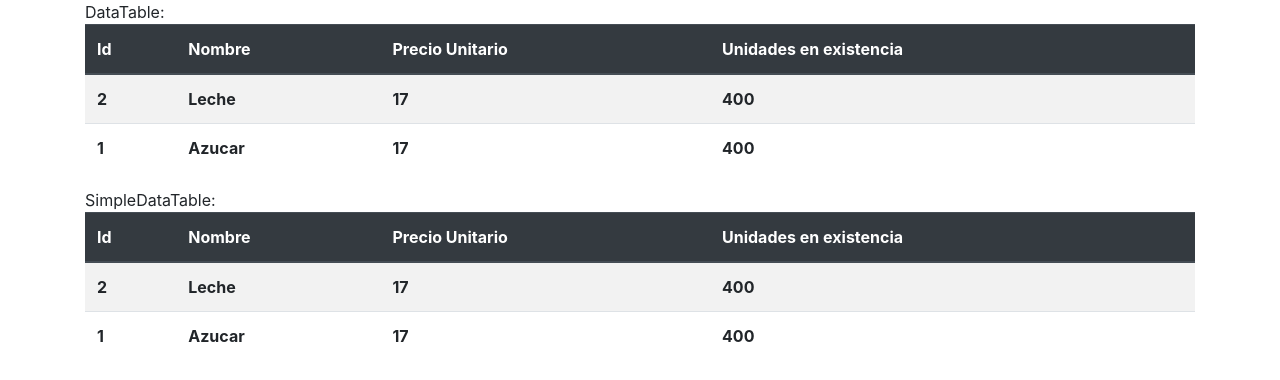
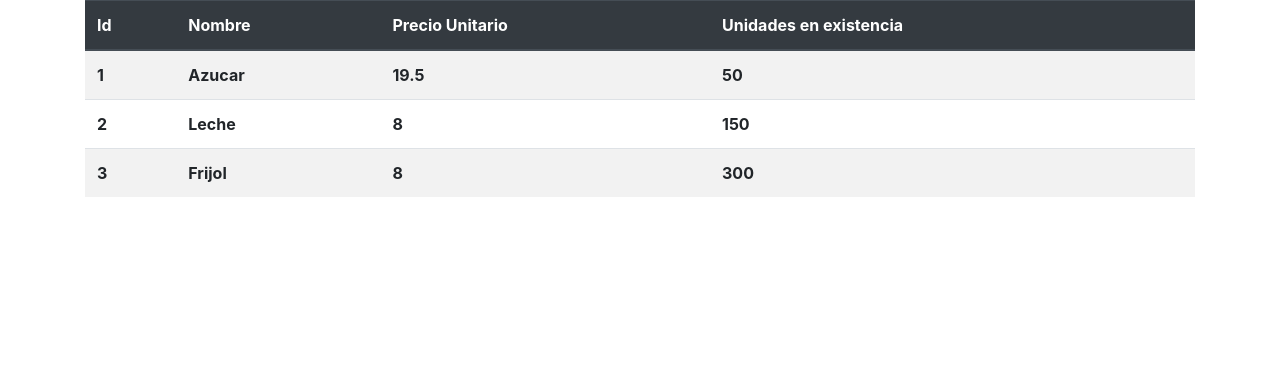
Before and after one commit to cristobalobos/reactcomponets, a React (Create React App) app: page / in a window 1280 px wide. Shown: the top 380 px of the page. Built offline with nearby package versions, Linux system fonts and the light colour scheme.

Commit message:
uso de props

```diff
--- a/src/components/App.js
+++ b/src/components/App.js
@@ -5,15 +5,15 @@ import SimpleDataTable from './SimpleDataTable'
 
 class App extends Component{
     render(){
-
+       const products = [
+           {id:1,name:'Azucar',unitPrice:19.50, unitStock:50},
+           {id:2,name:'Leche',unitPrice:8, unitStock:150},
+           {id:3,name:'Frijol',unitPrice:8, unitStock:300},
+       ]
         return (
-        <div className='container'>
-            <div>DataTable:</div>
-            <DataTable/>
-            <div>SimpleDataTable:</div>
-            <SimpleDataTable />
-        </div>
-
+            <div className='container'>
+                <SimpleDataTable productsData={products}/>
+            </div>
         )
     }
 }
--- a/src/components/SimpleDataTable.js
+++ b/src/components/SimpleDataTable.js
@@ -15,22 +15,20 @@ const TableHeader =() => {
     )
 }
 
-const TableBody = () => {
+const TableBody = (props) => {
+    const tableRows = props.productsData.map((product,index) => {
+        return (
+            <tr key={product.id}>
+                <th>{product.id}</th>
+                <th>{product.name}</th>
+                <th>{product.unitPrice}</th>
+                <th>{product.unitStock}</th>
+            </tr>
+        )
+    }
+)
     return (
-        <tbody>
-            <tr>
-                <th>2</th>
-                <th>Leche</th>
-                <th>17</th>
-                <th>400</th>
-            </tr>
-            <tr>
-                <th>1</th>
-                <th>Azucar</th>
-                <th>17</th>
-                <th>400</th>
-            </tr>
-        </tbody>
+        <tbody>{tableRows}</tbody>
     )
 }
 
@@ -39,7 +37,7 @@ class SimpleDataTable extends Component {
         return (
             <Table striped>
                 <TableHeader/>
-                <TableBody/>
+                <TableBody productsData={this.props.productsData}/>
             </Table>
         )
     }
```
